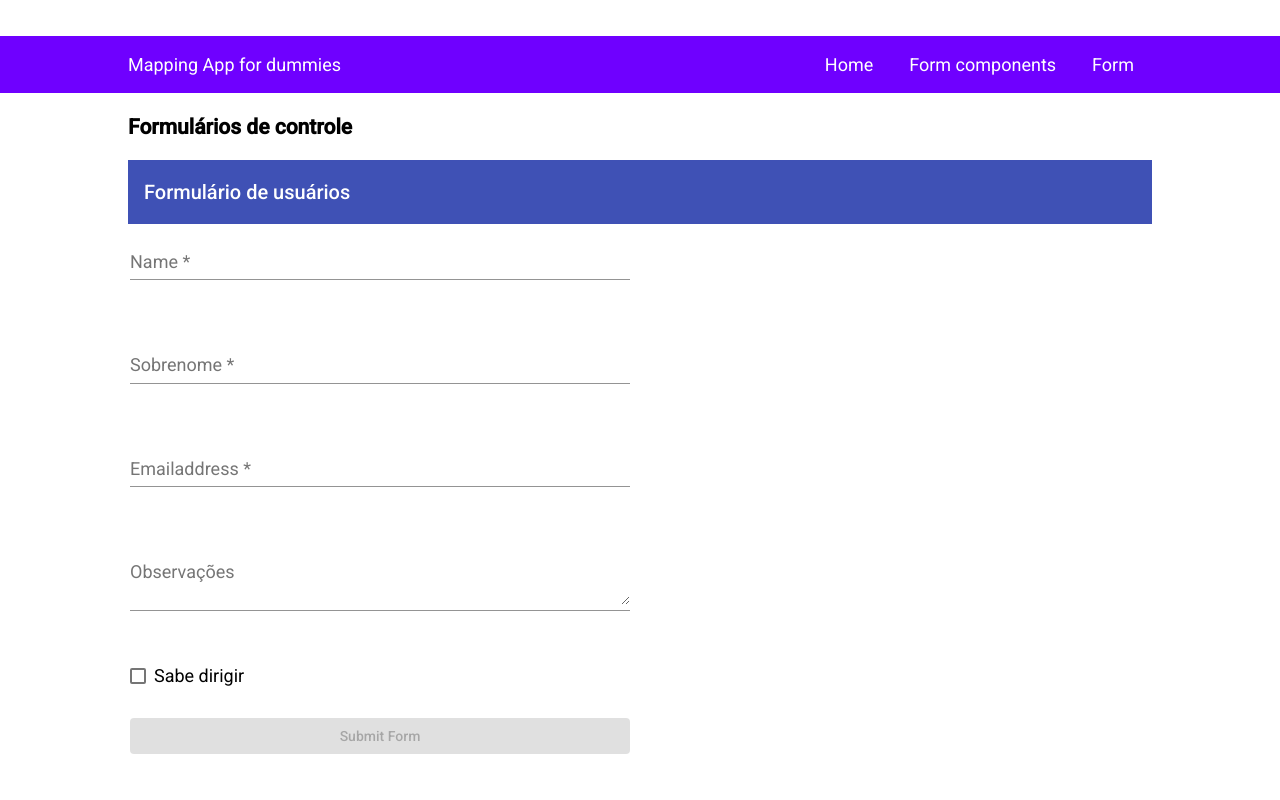
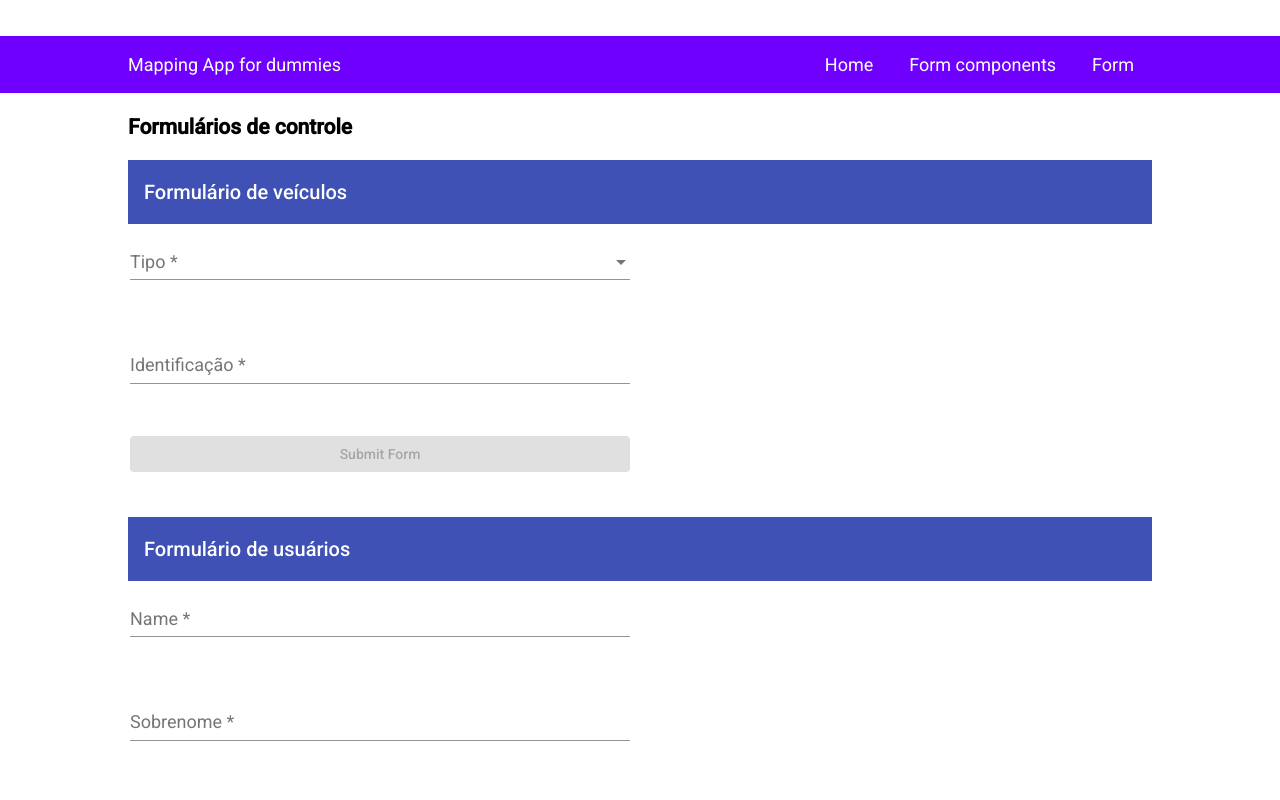
Before and after one commit to rtardelli/angular-forms, an Angular app: page /form in a window 1280 px wide. Shown: the top 800 px of the page. Built offline with nearby package versions, Linux system fonts and the light colour scheme.

Commit message:
Adicionando formulário para veículos

```diff
--- a/src/app/app.module.ts
+++ b/src/app/app.module.ts
@@ -25,6 +25,7 @@ import { SimpleFormComponent } from './simple-form/simple-form.component';
 import { HomeComponent } from './home/home.component';
 import { FormHolderComponent } from './form-holder/form-holder.component';
 import { FormUsersComponent } from './form-users/form-users.component';
+import { FormVehicleComponent } from './form-vehicle/form-vehicle.component';
 
 @NgModule({
   declarations: [
@@ -32,7 +33,8 @@ import { FormUsersComponent } from './form-users/form-users.component';
     HomeComponent,
     FormHolderComponent,
     SimpleFormComponent,
-    FormUsersComponent
+    FormUsersComponent,
+    FormVehicleComponent
   ],
   imports: [
     BrowserModule,
--- a/src/app/form-holder/form-holder.component.html
+++ b/src/app/form-holder/form-holder.component.html
@@ -1,3 +1,4 @@
 <h3>Formulários de controle</h3>
 
+<form-vehicles></form-vehicles>
 <form-users></form-users>
--- /dev/null
+++ b/src/app/form-vehicle/form-vehicle.component.html
@@ -0,0 +1,34 @@
+<mat-toolbar color="primary">
+  <span class="fill-remaining-space">Formulário de veículos</span>
+</mat-toolbar>
+
+<form [formGroup]="formGroup" (ngSubmit)="onSubmit(formGroup.value)" class="form" #formDirective="ngForm">
+  <mat-form-field class="form-element">
+    <mat-label>Tipo</mat-label>
+    <mat-select formControlName="type">
+      <mat-option *ngFor="let vt of ePropertyType | keyvalue" [value]="vt.value">
+        {{vt.value}}
+      </mat-option>
+    </mat-select>
+    <mat-error *ngIf="!type.valid && type.touched">
+      {{ titleAlert }}
+    </mat-error>
+  </mat-form-field>
+
+  <mat-form-field class="form-element">
+    <input matInput placeholder="Identificação" formControlName="identification">
+    <mat-error *ngIf="!identification.valid && identification.touched">
+      {{ titleAlert }}
+    </mat-error>
+  </mat-form-field>
+
+  <div class="form-element">
+    <button mat-raised-button color="primary" type="submit" class="button" [disabled]="!formGroup.valid">Submit Form</button>
+  </div>
+</form>
+
+<div class="container">
+  <div *ngIf="vehicles?.length > 0">
+    {{ post | json }}
+  </div>
+</div>
--- /dev/null
+++ b/src/app/form-vehicle/form-vehicle.component.scss
@@ -0,0 +1,33 @@
+.fill-remaining-space {
+/* This fills the remaining space, by using flexbox.
+    Every toolbar row uses a flexbox row layout. */
+flex: 1 1 auto;
+}
+
+.container {
+padding: 10px;
+}
+
+.form {
+min-width: 150px;
+max-width: 500px;
+width: 100%;
+}
+
+.form-element {
+padding: 5px 0px 25px 2px;
+width: 100%;
+}
+
+.button {
+width: 100%;
+}
+
+table {
+width: 100%;
+}
+
+.mat-table {
+overflow: auto;
+max-height: 500px;
+}
--- /dev/null
+++ b/src/app/form-vehicle/form-vehicle.component.ts
@@ -0,0 +1,53 @@
+import { Component, OnInit, ViewChild } from '@angular/core';
+import { FormGroupDirective, FormGroup, FormBuilder, Validators, FormControl } from '@angular/forms';
+
+import { Vehicle, VehicleType } from '../model/vehicle';
+
+@Component({
+  selector: 'form-vehicles',
+  templateUrl: './form-vehicle.component.html',
+  styleUrls: ['./form-vehicle.component.scss']
+})
+export class FormVehicleComponent implements OnInit {
+  @ViewChild(FormGroupDirective) formGroupDirective: FormGroupDirective;
+
+  formGroup: FormGroup;
+  titleAlert: string = 'This field is required';
+
+  // Make a variable reference to our Enum
+  ePropertyType = VehicleType;
+  vehicles: Vehicle[] = [];
+
+  constructor(private _formBuilder: FormBuilder) { }
+
+  ngOnInit(): void {
+    this.createForm();
+  }
+
+  private createForm() {
+    this.formGroup = this._formBuilder.group({
+      'type': [null, Validators.required],
+      'identification': ['', Validators.required],
+    });
+  }
+
+  get type() {
+    return this.formGroup.get('type') as FormControl;
+  }
+
+  get identification() {
+    return this.formGroup.get('identification') as FormControl
+  }
+
+  onSubmit(post) {
+    // publish value
+    let vehicle: Vehicle = new Vehicle();
+    vehicle.type = post.type;
+    vehicle.identification = post.identification;
+    console.log(vehicle);
+    //this._userService.addUser(user);
+
+    // clean form
+    this.formGroupDirective.resetForm();
+  }
+}
--- /dev/null
+++ b/src/app/model/vehicle.ts
@@ -0,0 +1,11 @@
+export class Vehicle {
+    type: VehicleType;
+    identification: string;
+}
+
+export enum VehicleType {
+    CAR = "Carro",
+    BIKE = "Bicicleta",
+    MOTORCYCLE = "Moto",
+    BOAT = "Barco"
+}
```
Also changed, not shown: 1 other file (tests, documents, lock files or other folders).
